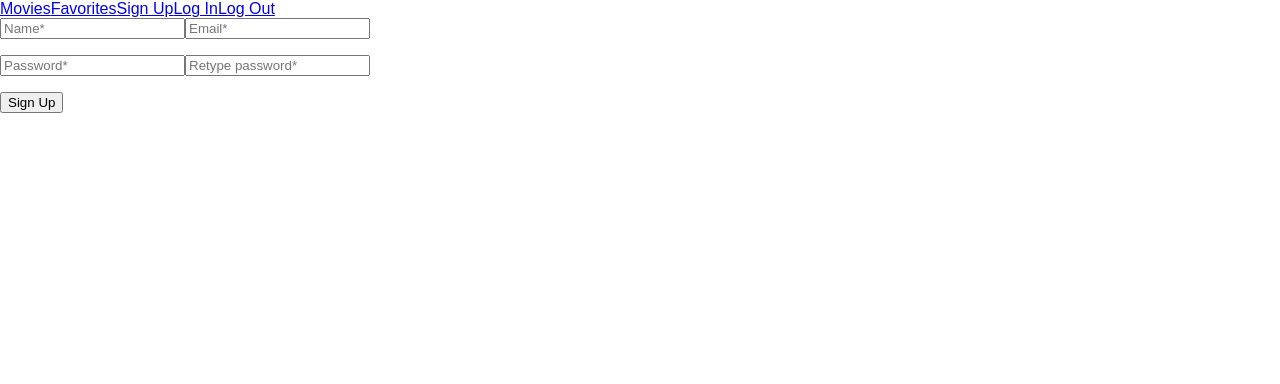
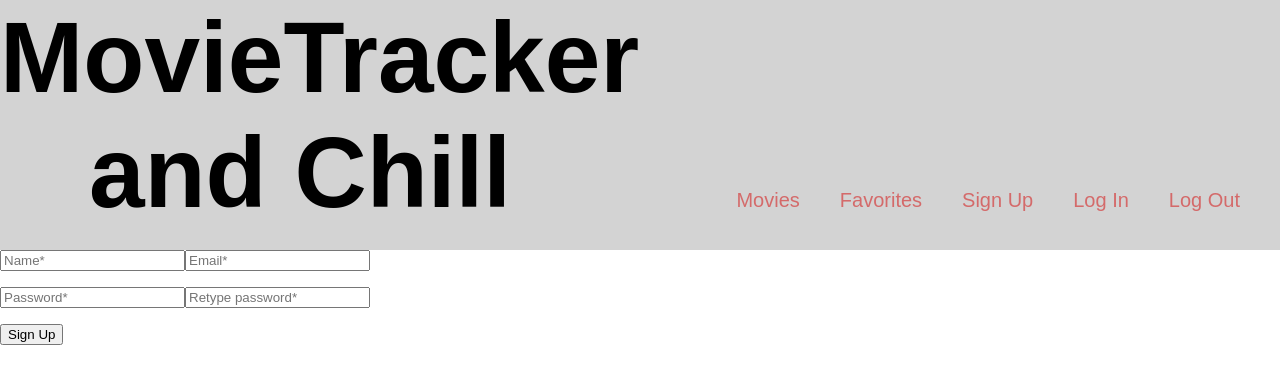
Before and after one commit to danielafcarey/movie-tracker, a React (Create React App) app: page /signup in a window 1280 px wide. Shown: the top 384 px of the page. Built offline with nearby package versions, Linux system fonts and the light colour scheme; no server answers.

Commit message:
Add styles for header, and card components

```diff
--- a/src/containers/App/App.css
+++ b/src/containers/App/App.css
@@ -1,14 +1,47 @@
 .card {
-  width: 200px;
+  width: 430px;
   border: 1px black solid;
   display: flex;
-  flex-direction: column; }
+  flex-direction: column;
+  border: 1px black solid;
+  display: flex;
+  flex-direction: column;
+  margin: 10px 20px;
+  box-shadow: 3px 6px 16px 11px #888888; }
+  .card h2 {
+    padding: 10px;
+    word-wrap: break-word;
+    font-size: 30px; }
+  .card h3 {
+    padding: 10px; }
   .card img {
-    width: 200px; }
+    width: 100%; }
   .card button {
-    margin: 0 auto; }
+    margin: 0 auto 33px; }
 
 .movie-container {
   display: flex;
   flex-wrap: wrap;
   justify-content: space-around; }
+
+header {
+  background-color: #80808059; }
+  header .title {
+    display: inline-block;
+    width: calc(50% - 40px);
+    margin: 0 0 20px;
+    text-align: center;
+    font-size: 100px; }
+  header .nav-bar {
+    display: inline-flex;
+    justify-content: flex-end;
+    align-items: flex-end;
+    padding: 0 20px 30px;
+    height: 200px;
+    width: 50%; }
+    header .nav-bar a {
+      text-align: right;
+      margin: 20px 20px 0;
+      font-size: 20px;
+      text-decoration: none;
+      color: #D46A6A; }
--- a/src/containers/App/App.scss
+++ b/src/containers/App/App.scss
@@ -1,2 +1,3 @@
 @import '../Card/Card.scss';
 @import '../Movies/Movies.scss';
+@import '../Header/Header.scss';
--- a/src/containers/Header/Header.css
+++ b/src/containers/Header/Header.css
@@ -0,0 +1,21 @@
+header {
+  background-color: #80808059; }
+  header .title {
+    display: inline-block;
+    width: calc(50% - 40px);
+    margin: 0 0 20px;
+    text-align: center;
+    font-size: 100px; }
+  header .nav-bar {
+    display: inline-flex;
+    justify-content: flex-end;
+    align-items: flex-end;
+    padding: 0 20px 30px;
+    height: 200px;
+    width: 50%; }
+    header .nav-bar a {
+      text-align: right;
+      margin: 20px 20px 0;
+      font-size: 20px;
+      text-decoration: none;
+      color: #D46A6A; }
--- a/src/containers/Header/Header.js
+++ b/src/containers/Header/Header.js
@@ -15,11 +15,14 @@ class Header extends Component {
   render() {
     return (
       <header>
-        <NavLink to='/'>Movies</NavLink>
-        <NavLink to='/favorites'>Favorites</NavLink>
-        <NavLink to='/signup'>Sign Up</NavLink>
-        <NavLink to='/login'>Log In</NavLink>
-        <Link to='/' onClick={this.handleClick}>Log Out</Link>
+        <h1 className='title'>MovieTracker and Chill</h1>
+        <div className='nav-bar'>
+          <NavLink to='/'>Movies</NavLink>
+          <NavLink to='/favorites'>Favorites</NavLink>
+          <NavLink to='/signup'>Sign Up</NavLink>
+          <NavLink to='/login'>Log In</NavLink>
+          <Link to='/' onClick={this.handleClick}>Log Out</Link>
+        </div>
       </header>
     );
   }
--- a/src/containers/Header/Header.scss
+++ b/src/containers/Header/Header.scss
@@ -0,0 +1,28 @@
+header {
+  background-color: #80808059;
+
+  .title {
+    display: inline-block;
+    width: calc(50% - 40px);
+    margin: 0 0 20px;
+    text-align: center;
+    font-size: 100px;
+    }
+
+.nav-bar {
+  display: inline-flex;
+  justify-content: flex-end;
+  align-items: flex-end;
+  padding: 0 20px 30px;
+  height: 200px;
+  width: 50%;
+  // background-color: #80808059;
+  a {
+    text-align: right;
+    margin: 20px 20px 0;
+    font-size: 20px;
+    text-decoration: none;
+    color: #D46A6A;
+  }
+}
+}
```
Also changed, not shown: src/containers/Card/Card.css (+15 -4 lines), src/containers/Card/Card.scss (+17 -3 lines).
